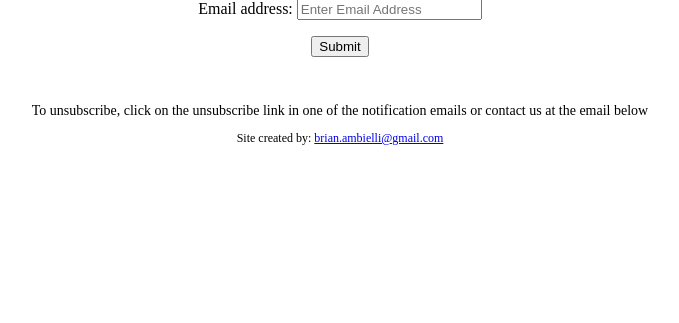
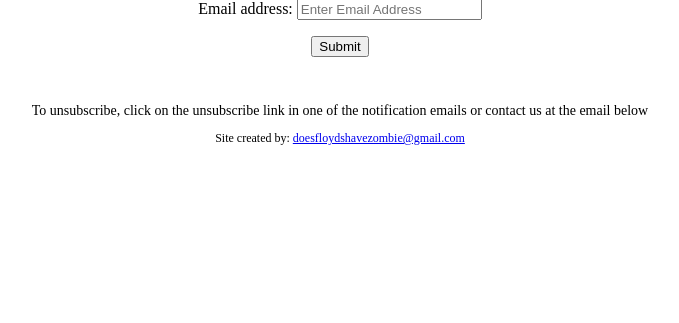
Before and after one commit to bambielli/zombie, a Django app: page / in a window 1280 px wide. Shown: the part 190-513 px from the top of the page, without its empty margins (300-979 px from the left). Run offline with Django 3.2, Linux system fonts and the light colour scheme; data that the repository does not hold is empty.

Commit message:
changing the email to the zombie one

```diff
--- a/scraper/templates/index.html
+++ b/scraper/templates/index.html
@@ -32,6 +32,6 @@ ul {
 <div>
 	<div style="font-size:14px; margin-top:12px;">To unsubscribe, click on the unsubscribe link in one of the notification emails or contact us at the email below</div>
 	<div style="font-size:12px; margin-top:12px;">
-		Site created by: <a href="mailto:brian.ambielli@gmail.com">brian.ambielli@gmail.com</a>
+		Site created by: <a href="mailto:doesfloydshavezombie@gmail.com">doesfloydshavezombie@gmail.com</a>
 	</div>
 </div>
--- a/scraper/templates/unsubscribe.html
+++ b/scraper/templates/unsubscribe.html
@@ -25,6 +25,6 @@ ul {
 </div>
 <div>
 	<span style="font-size:12px">
-		Site created by: <a href="mailto:brian.ambielli@gmail.com">brian.ambielli@gmail.com</a>
+		Site created by: <a href="mailto:doesfloydshavezombie@gmail.com">doesfloydshavezombie@gmail.com</a>
 	</span>
 </div>
```
